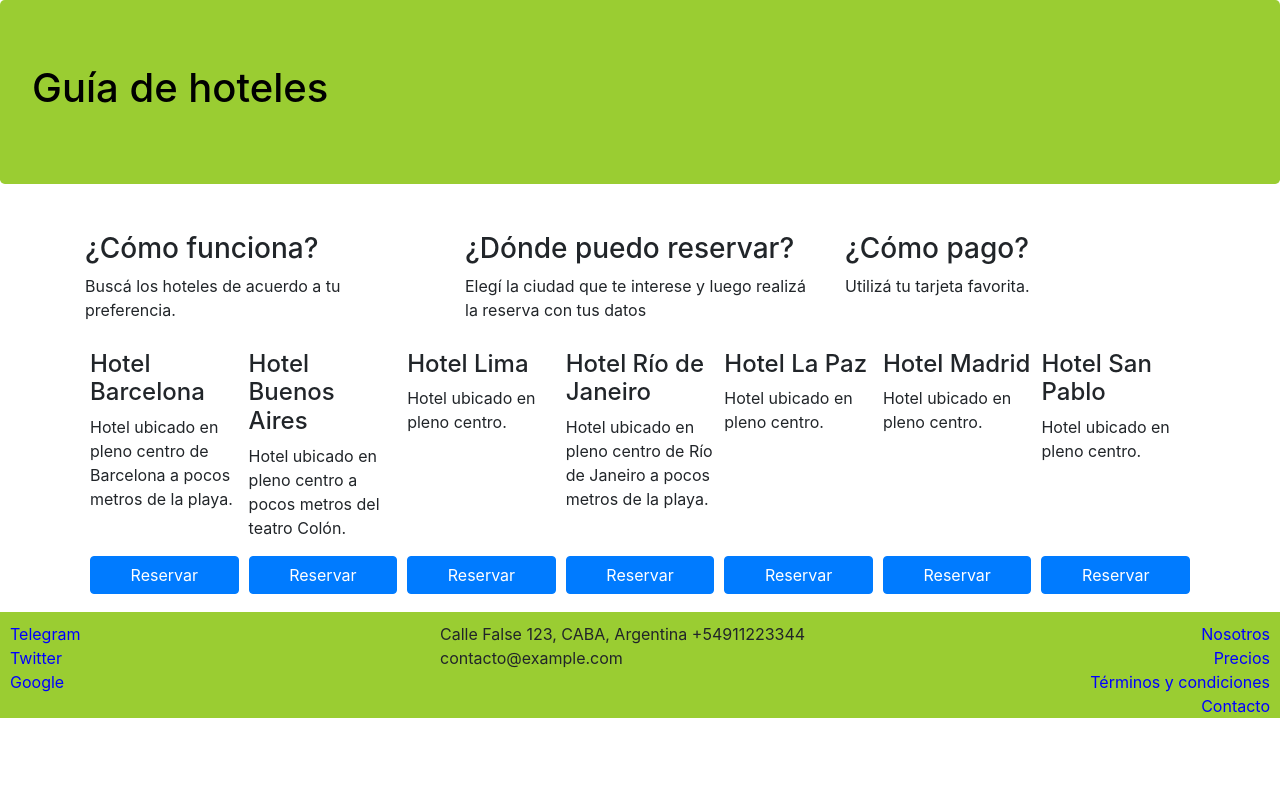
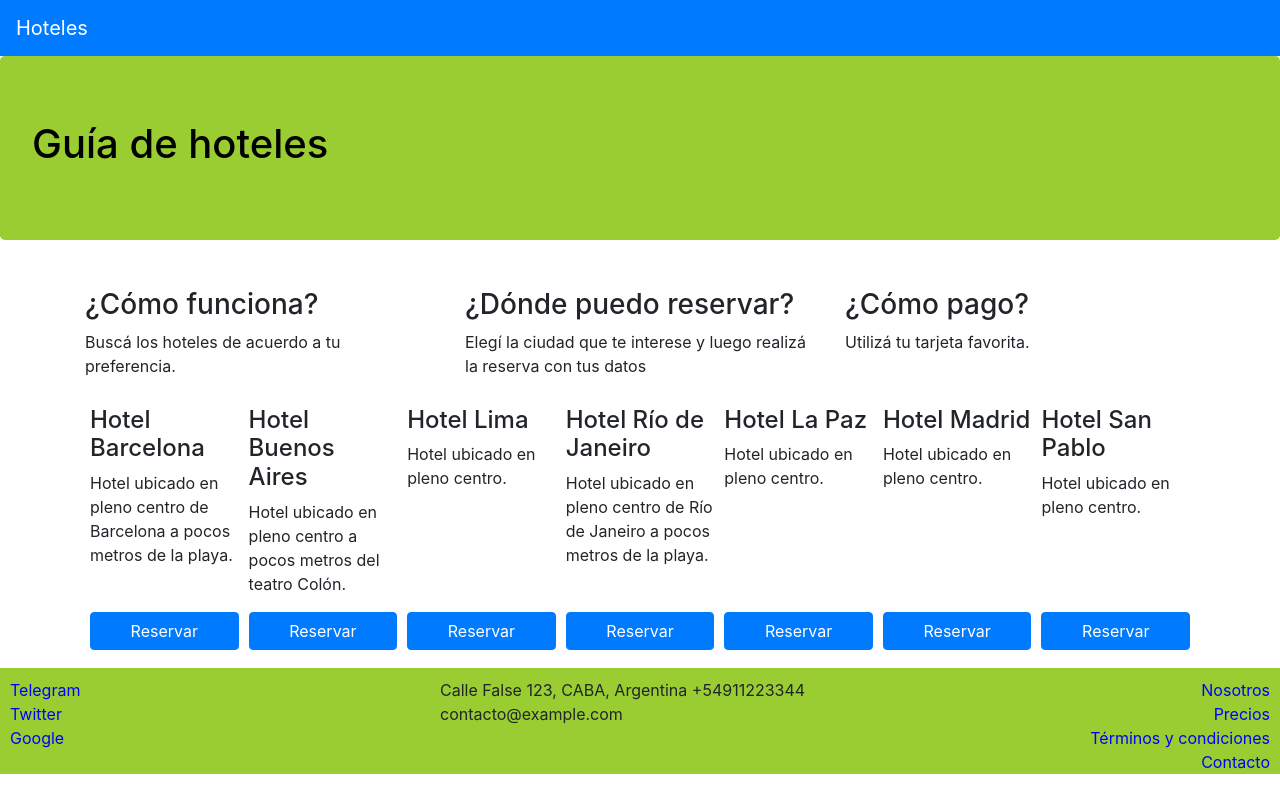
Before and after one commit to cours8/bstrap1, a website: page index.html in a window 1280 px wide. Drawn offline with nearby package versions, Linux system fonts and the light colour scheme.

Commit message:
Agrego navbar

```diff
--- a/index.html
+++ b/index.html
@@ -9,6 +9,9 @@
         <link href="/css/main.css" rel="stylesheet" crossorigin="anonymous" type="text/css">
     </head>
     <body>
+        <nav class="navbar navbar-dark bg-primary">
+            <a class="navbar-brand" href="#">Hoteles</a>
+        </nav>
         <div class="jumbotron">
             <h1>Guía de hoteles</h1>
         </div>
```
